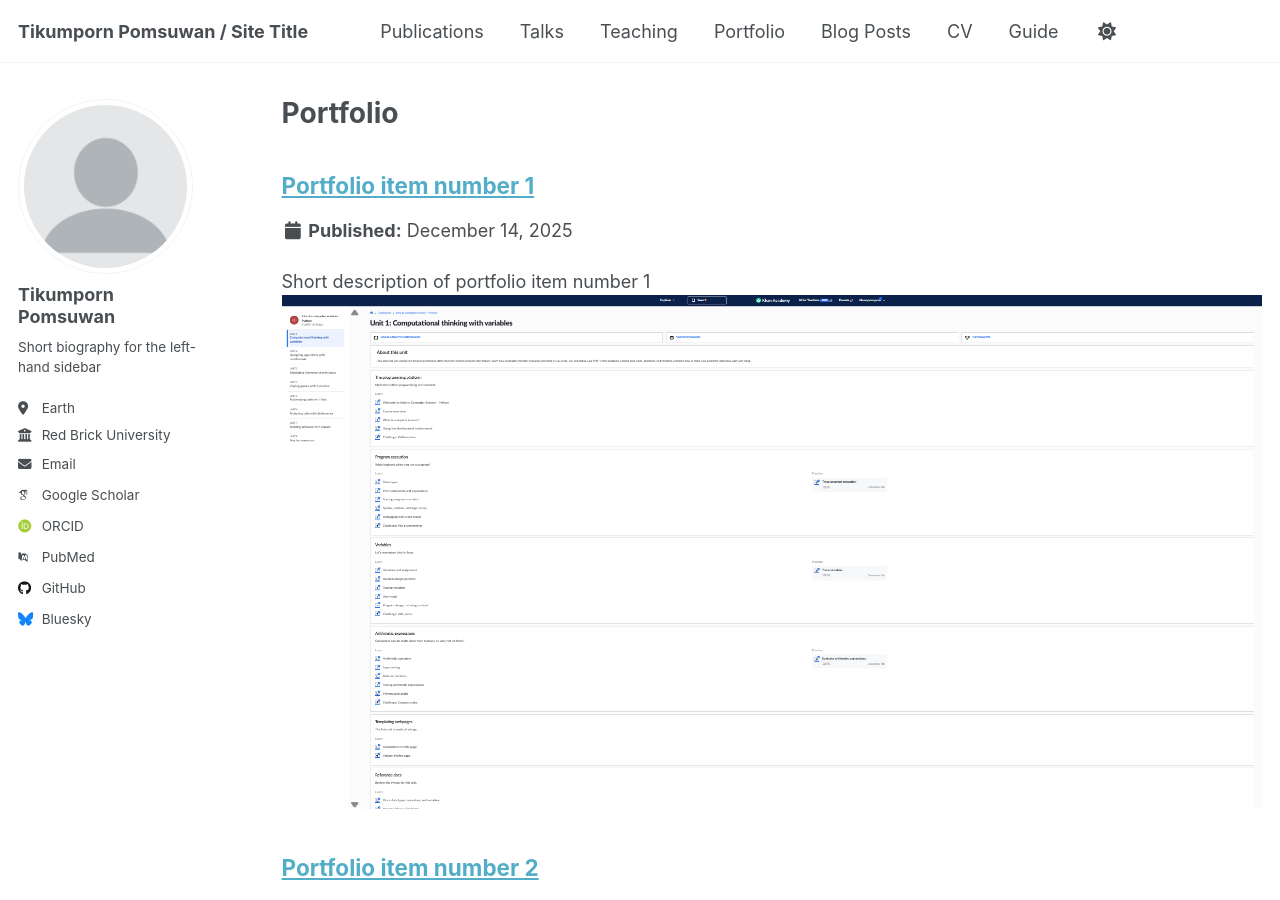
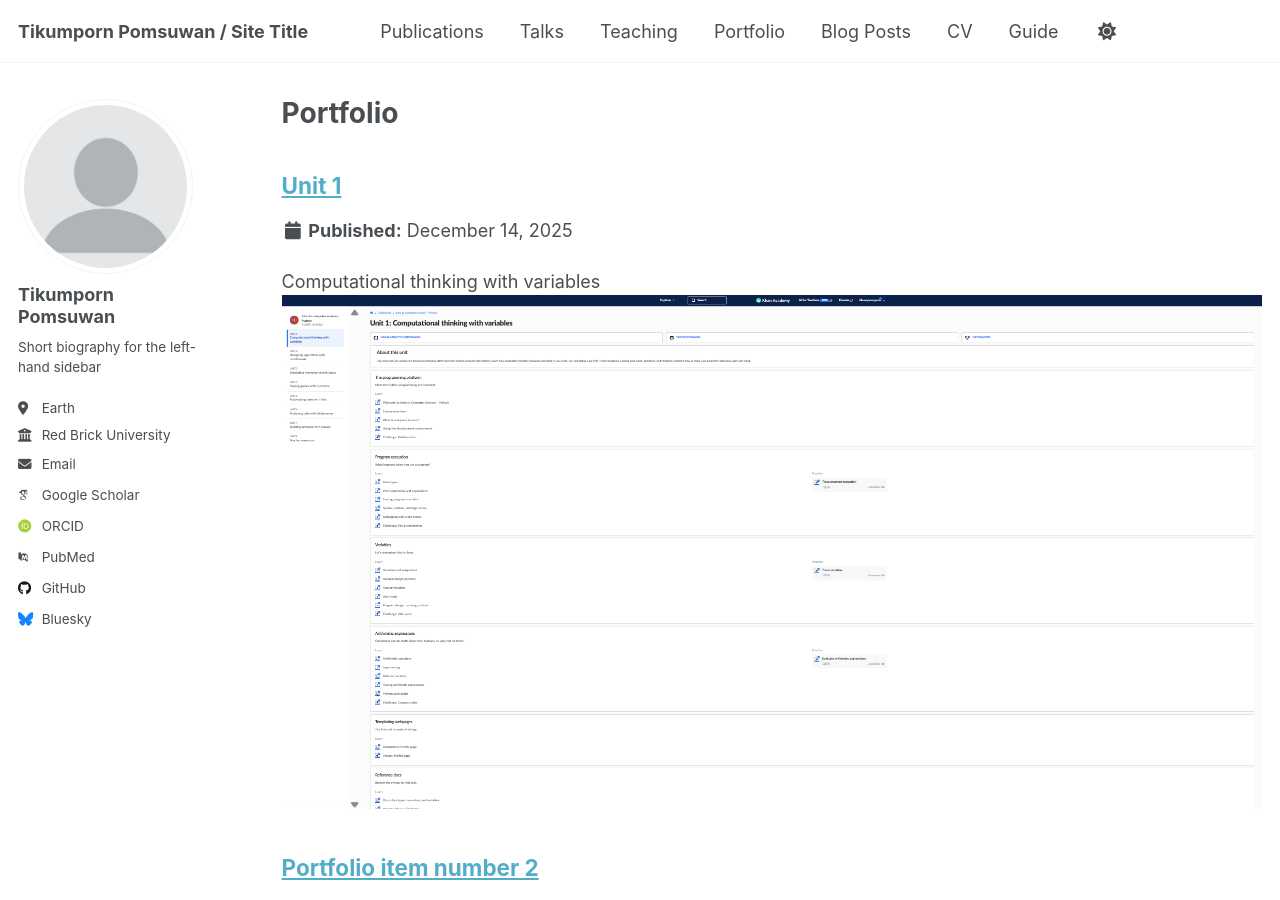
Before and after one commit to Fahsai0902/Fahsai0902.github.io, a Jekyll site: the page built from _pages/portfolio.html, in a window 1280 px wide and 900 px high. Built offline with Jekyll 4.4.1, drawn with Linux system fonts in a browser that asks for light colours; some web fonts are replaced; a script that is not in the unit is left out.

Commit message:
Update title and excerpt for portfolio item 1

```diff
--- a/_portfolio/portfolio-1.md
+++ b/_portfolio/portfolio-1.md
@@ -1,6 +1,6 @@
 ---
-title: "Portfolio item number 1"
-excerpt: "Short description of portfolio item number 1<br/><img src='/assets/images/Unit 1.png'>"
+title: "Unit 1"
+excerpt: "Computational thinking with variables<br/><img src='/assets/images/Unit 1.png'>"
 collection: portfolio
 ---
 
```
